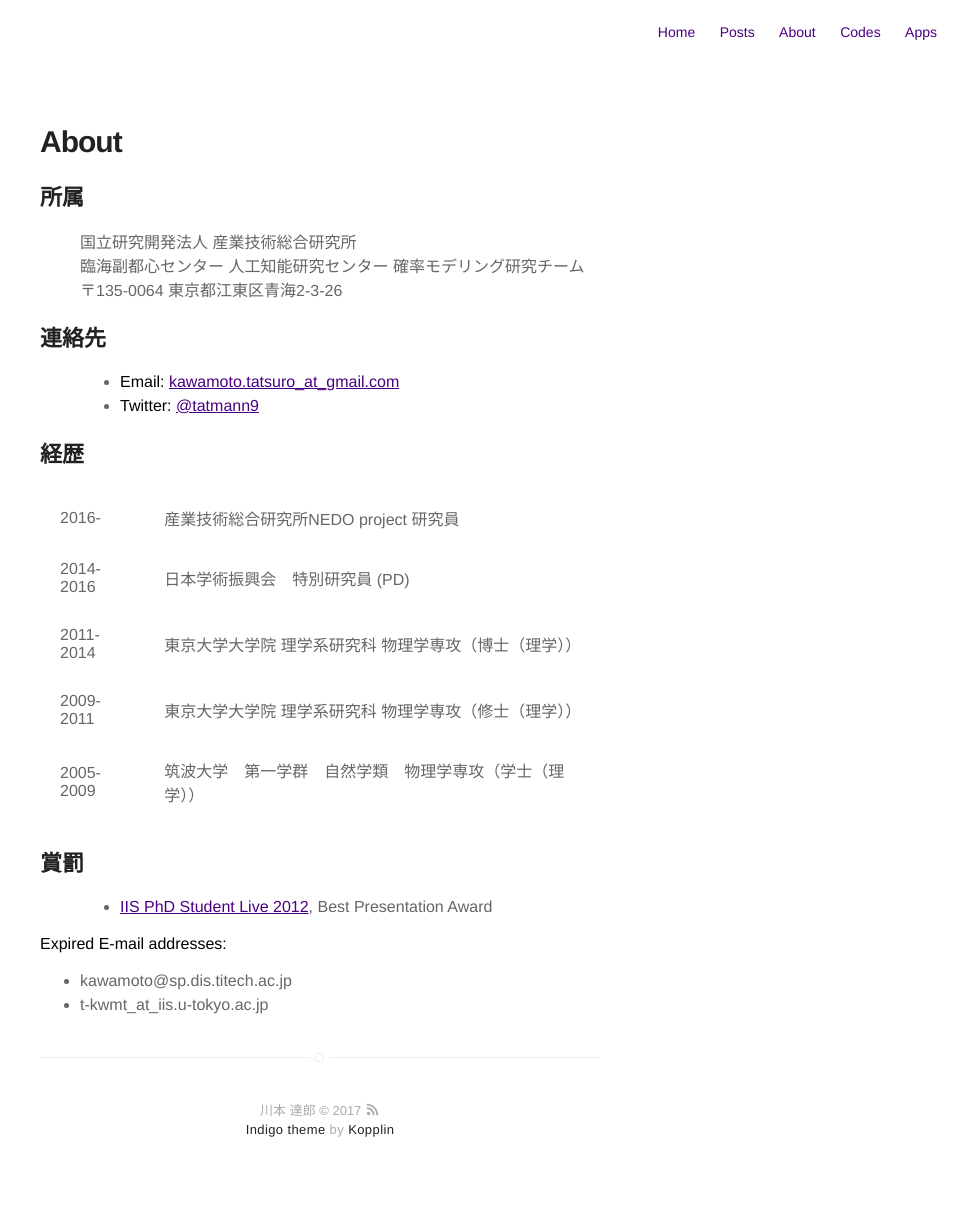
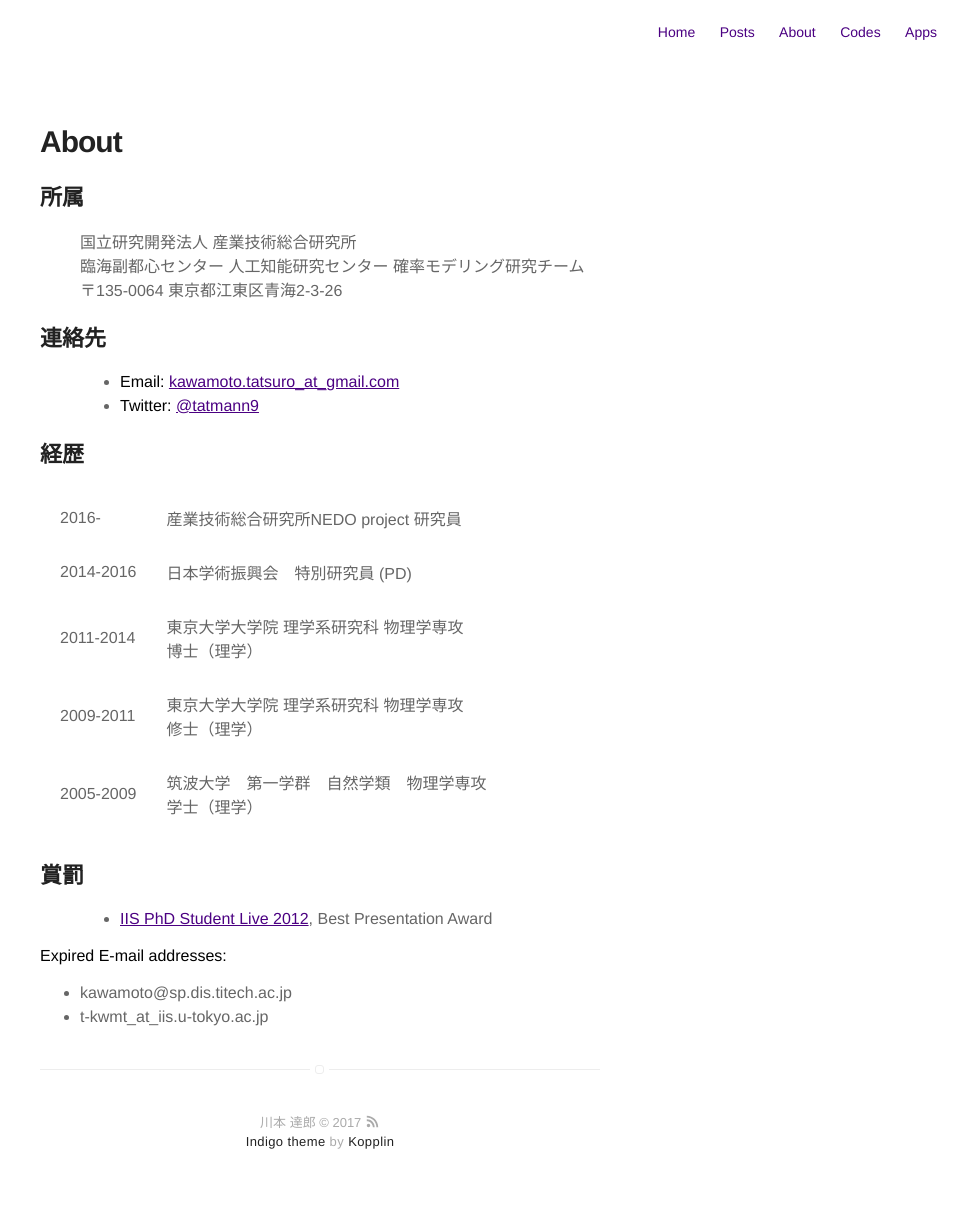
Before and after one commit to tatsuro-kawamoto-jp/tatsuro-kawamoto-jp.github.io, a Jekyll site: the page built from about.html, in a window 1280 px wide. Shown: the whole page, without its empty margins (320-1280 px from the left). Built offline with Jekyll 4.4.1, drawn with Linux system fonts in a browser that asks for light colours.

```diff
--- a/about.html
+++ b/about.html
@@ -41,15 +41,18 @@ title: About
   </tr>
   <tr>
   <td>2011-2014</td>
-  <td>東京大学大学院 理学系研究科 物理学専攻（博士（理学））</td>
+  <td>東京大学大学院 理学系研究科 物理学専攻</br>
+  博士（理学）</td>
   </tr>
   <tr>
   <td>2009-2011</td>
-  <td>東京大学大学院 理学系研究科 物理学専攻（修士（理学））</td>
+  <td>東京大学大学院 理学系研究科 物理学専攻</br>
+  修士（理学）</td>
   </tr>
   <tr>
   <td>2005-2009</td>
-  <td>筑波大学　第一学群　自然学類　物理学専攻（学士（理学））</td>
+  <td>筑波大学　第一学群　自然学類　物理学専攻</br>
+  学士（理学）</td>
   </tr>
   </tbody>
   </table>
```
